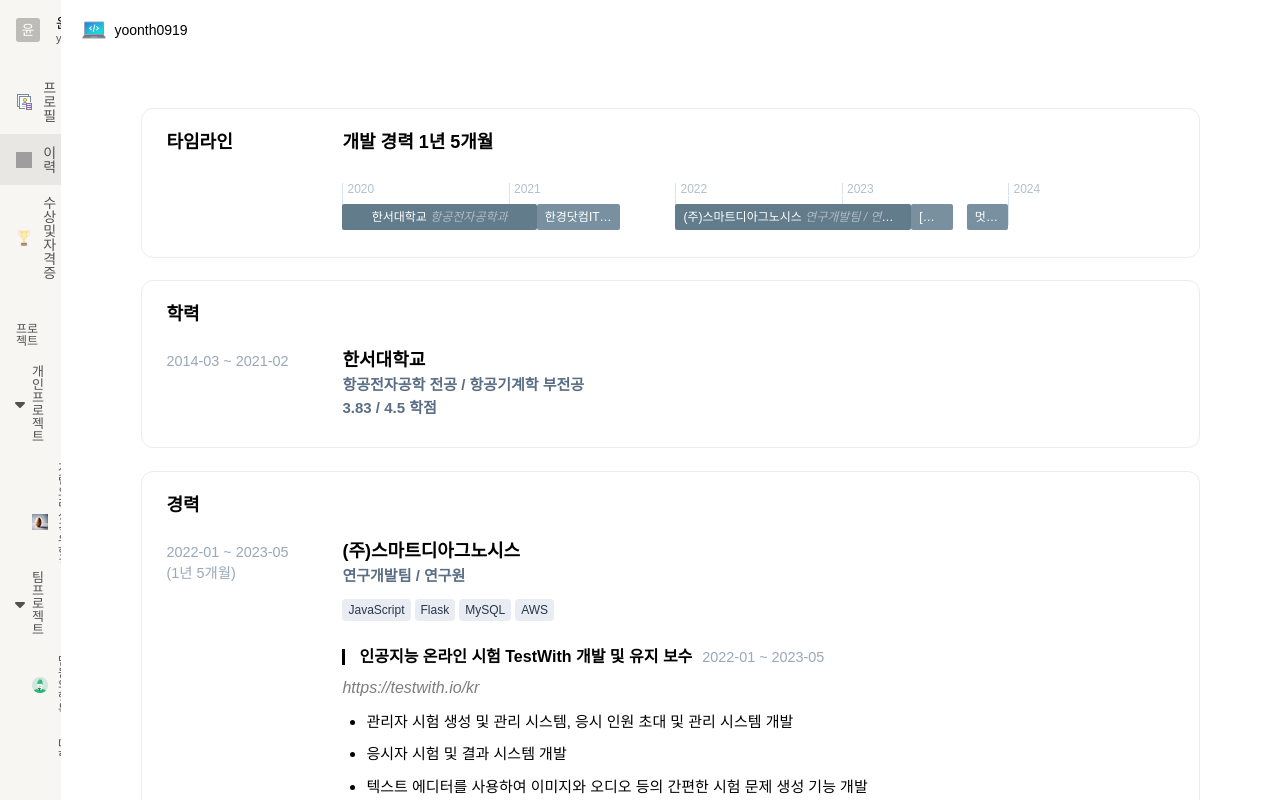
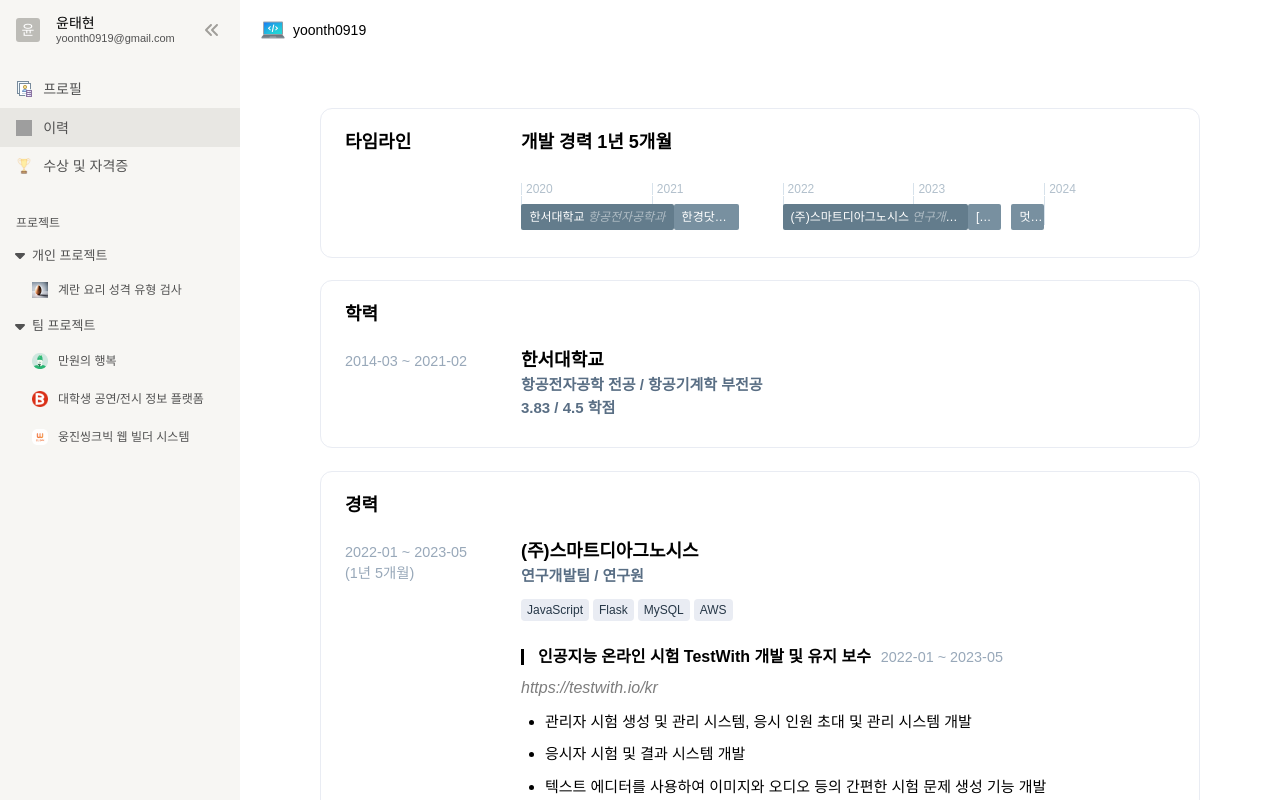
Before and after one commit to yoonth95/portfolio, a React (Vite) app: page /career in a window 1280 px wide. Built offline with nearby package versions, Linux system fonts and the light colour scheme; grey boxes are pictures that could not be loaded; a web font is replaced by a local one.

Commit message:
Design: 메인 컴포넌트 width 수정

```diff
--- a/src/App.tsx
+++ b/src/App.tsx
@@ -54,6 +54,7 @@ const SidebarContainer = styled.div<SidebarContainerProps>`
 `;
 
 const ContentContainer = styled.div`
+  width: calc(100% - 16rem);
   display: flex;
   flex-direction: column;
   flex-grow: 1;
```
